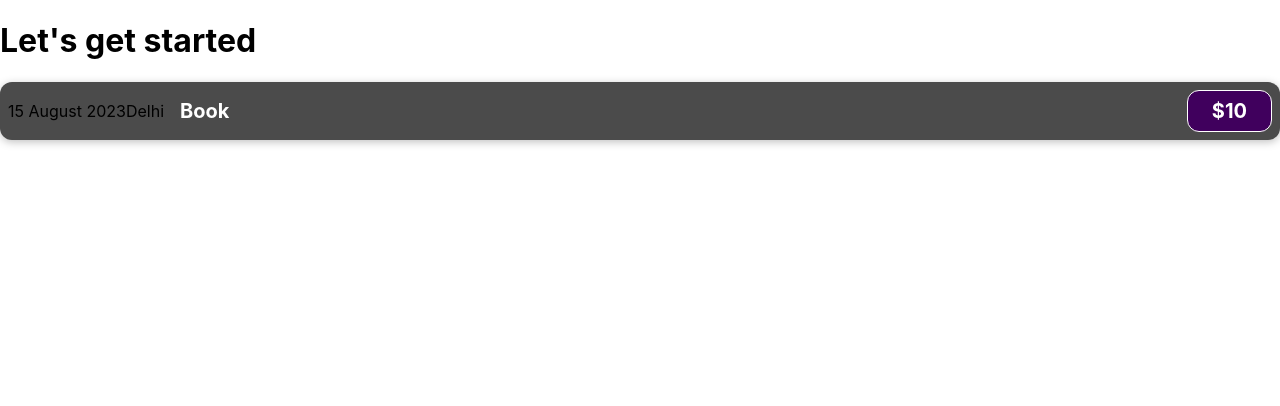
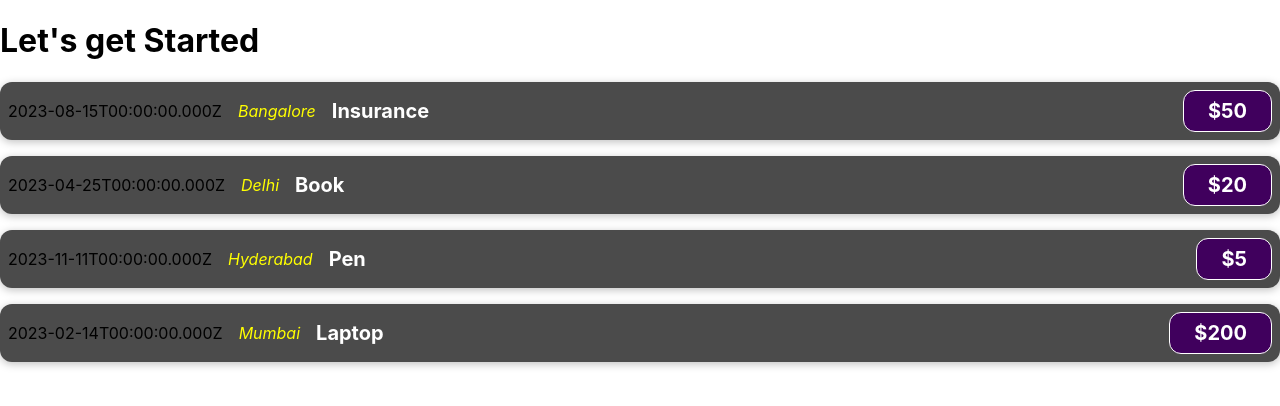
Before and after one commit to deepikacha/project-one, a React (Create React App) app: page / in a window 1280 px wide. Shown: the top 406 px of the page. Built offline with nearby package versions, Linux system fonts and the light colour scheme.

Commit message:
using props

```diff
--- a/src/App.js
+++ b/src/App.js
@@ -1,13 +1,37 @@
-import ExpenseItem from './components/ExpenseItem'
+// Write your code at relevant places in the code below:
+
+import ExpenseItem from "./components/ExpenseItem";
 
 function App() {
   return (
-    <div >
-      <h1>Let's get started</h1>
-      <ExpenseItem/>
+    <div>
+      <h1>Let's get Started</h1>
+      <ExpenseItem
+        date={new Date(2023, 7, 15)}
+        location="Bangalore"
+        title="Insurance"
+        price="50"
+      ></ExpenseItem>
+      <ExpenseItem
+        date={new Date(2023, 3, 25)}
+        location="Delhi"
+        title="Book"
+        price="20"
+      ></ExpenseItem>
+      <ExpenseItem
+        date={new Date(2023, 10, 11)}
+        location="Hyderabad"
+        title="Pen"
+        price="5"
+      ></ExpenseItem>
+      <ExpenseItem
+        date={new Date(2023, 1, 14)}
+        location="Mumbai"
+        title="Laptop"
+        price="200"
+      ></ExpenseItem>
     </div>
   );
 }
 
 export default App;
-//app1
--- a/src/components/ExpenseItem.js
+++ b/src/components/ExpenseItem.js
@@ -1,16 +1,18 @@
-import './ExpenseItem.css'
-function ExpenseItem(){
-    return (
-        <div className="expense-item">
-          <div>15 August 2023</div>
-          <div>Delhi</div>
-          <div className="expense-item__description">
-            <h2>Book</h2>
-          <div className="expense-item__price">$10</div>
-        </div>
-        </div>
-      )
+// Write your code at relevant places in the code below:
 
+import "./ExpenseItem.css";
+
+function ExpenseItem(props) {
+  return (
+    <div className="expense-item">
+      <div>{props.date.toISOString()}</div>
+      <div className="expense-item__location">{props.location}</div>
+      <div className="expense-item__description">
+        <h2>{props.title}</h2>
+        <div className="expense-item__price">${props.price}</div>
+      </div>
+    </div>
+  );
 }
+
 export default ExpenseItem;
-//component2
```
